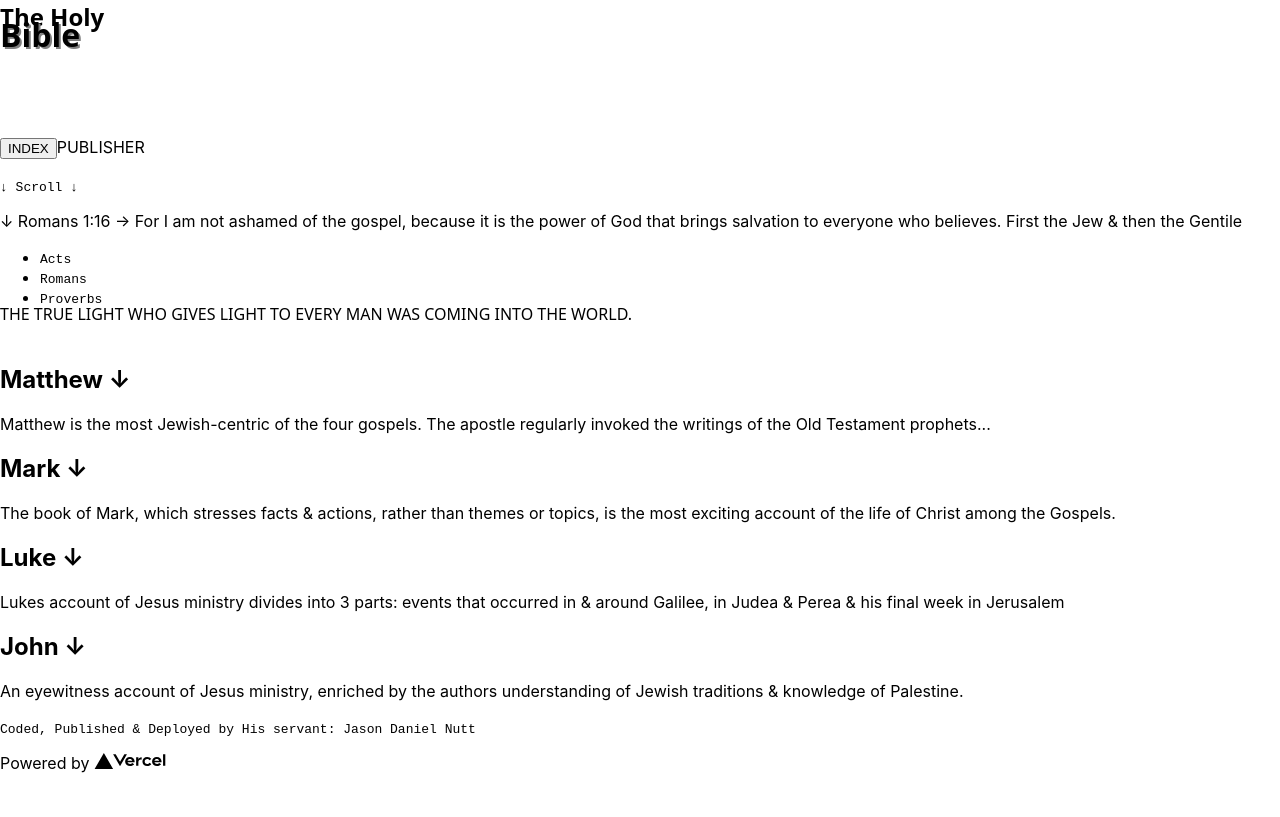
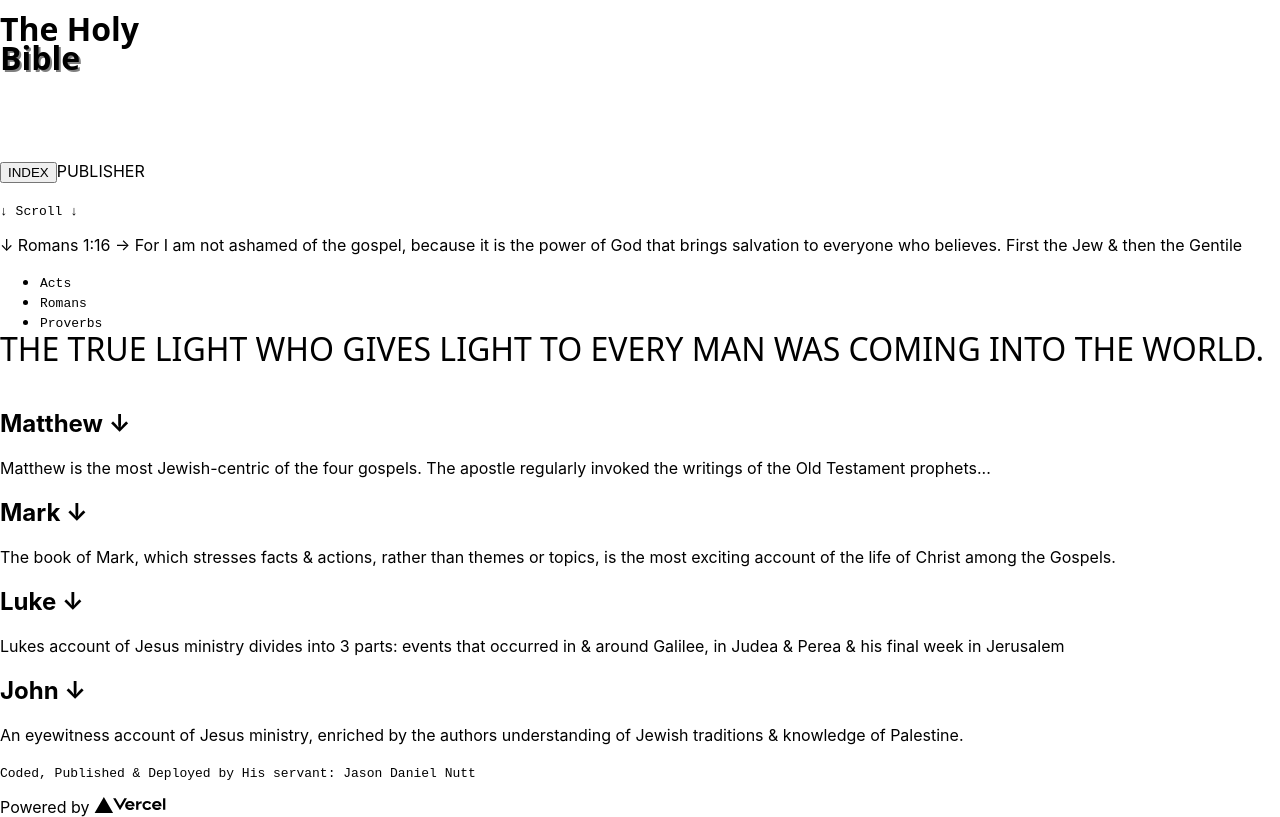
Before and after one commit to jnutt367/the-holy-bible, a Next.js app: page / in a window 1280 px wide. Built offline with nearby package versions, Linux system fonts and the light colour scheme.

Commit message:
Update Home.module.css
xx large font for title

```diff
--- a/styles/Home.module.css
+++ b/styles/Home.module.css
@@ -5,6 +5,7 @@
   font-family: Ariel, sans;
   position: relative;
    top: -20px;
+  font-size: xx-large;
 }
 .title {
   position: relative;
@@ -12,4 +13,5 @@
   margin-top: 0;
   font-family: Ariel, sans;
   text-shadow: 2px 2px grey;
+  font-size: xx-large;
 }
```
